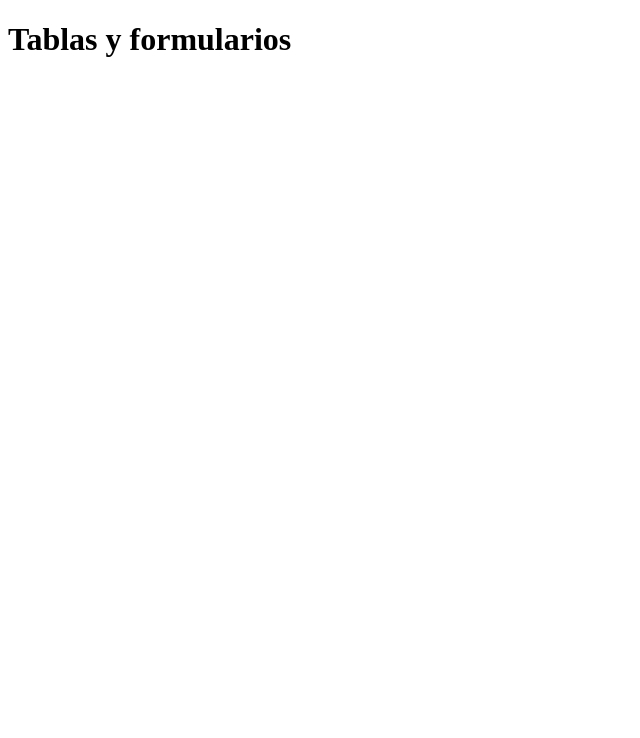
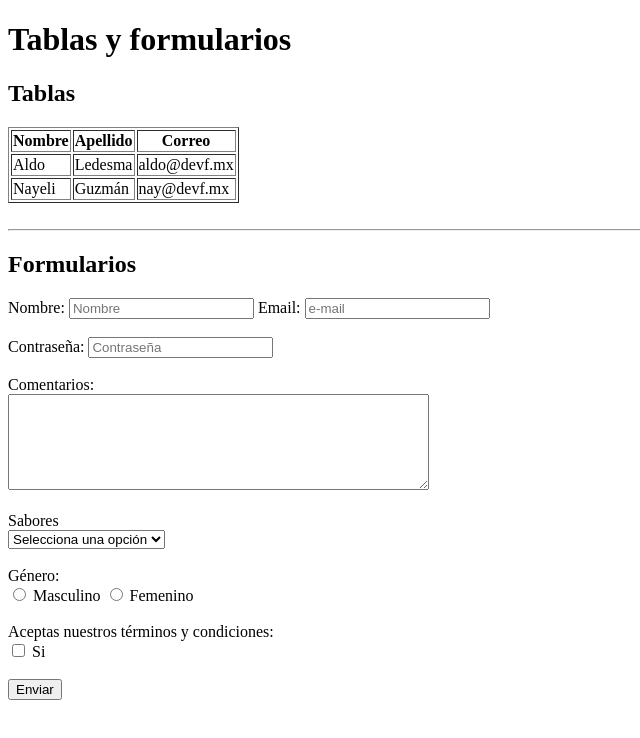
Before and after one commit to ledzerck/tablas-formularios, a plain HTML site: page index.html in a window 1280 px wide. Shown: the whole page, without its empty margins (0-640 px from the left). Drawn offline with Linux system fonts and the light colour scheme.

Commit message:
Tablas y formulario básico

```diff
--- a/index.html
+++ b/index.html
@@ -9,5 +9,88 @@
 
     <h1>Tablas y formularios</h1>
 
+<h2>Tablas</h2>
+
+    <table border="1px">
+        <tr>
+            <th>Nombre</th>
+            <th>Apellido</th>
+            <th>Correo</th>
+        </tr>
+
+        <tr>
+            <td>Aldo</td>
+            <td>Ledesma</td>
+            <td>aldo@devf.mx</td>
+        </tr>
+
+        <tr>
+            <td>Nayeli</td>
+            <td>Guzmán</td>
+            <td>nay@devf.mx</td>
+        </tr>
+    </table>
+<br>
+<hr>
+
+<h2>Formularios</h2>
+
+<form action="archivo_que_procesa_los_datos.php">
+
+    <!-- Atributos aceptados por el input de text: placeholder, value, required, disabled, name -->
+    <label for="nombre_de_usuario">Nombre:</label>
+    <input name="nombre_de_usuario" type="text" placeholder="Nombre" required>
+
+    <label for="correo">Email:</label>
+    <input name="correo" type="email" placeholder="e-mail" required>
+
+    <br><br>
+
+    <label for="password">Contraseña:</label>
+    <input name="password" type="password" placeholder="Contraseña">
+
+    <br><br>
+
+    <!-- Textarea -->
+
+    <label for="comentarios">Comentarios:</label>
+    <br>
+    <textarea name="comentarios" rows="6" cols="50"></textarea>
+
+    <br><br>
+    <!-- Select -->
+    <label for="sabores"> Sabores</label>
+    <br>
+    <select name="sabores">
+        <option value="" selected disabled hidden>Selecciona una opción</option>
+        <option value="Vainilla">Vainilla</option>
+        <option value="Chocolate">Chocolate</option>
+        <option value="Fresa">Fresa</option>
+    </select>
+
+    <br><br>
+    <!-- Radio -->
+     <label for="genero">Género:</label>
+     <br>
+     <input type="radio" name="genero"> Masculino
+     <input type="radio" name="genero"> Femenino
+
+    <br><br>
+     <!-- Checkbox -->
+      <label for="terminos"> Aceptas nuestros términos y condiciones:</label>
+      <br>
+      <input type="checkbox"> Si
+
+      <br><br>
+    <!-- Enviar / submit -->
+     <button type="submit">Enviar</button>
+
+
+
+
+
+</form>
+
+
 </body>
 </html>
```
